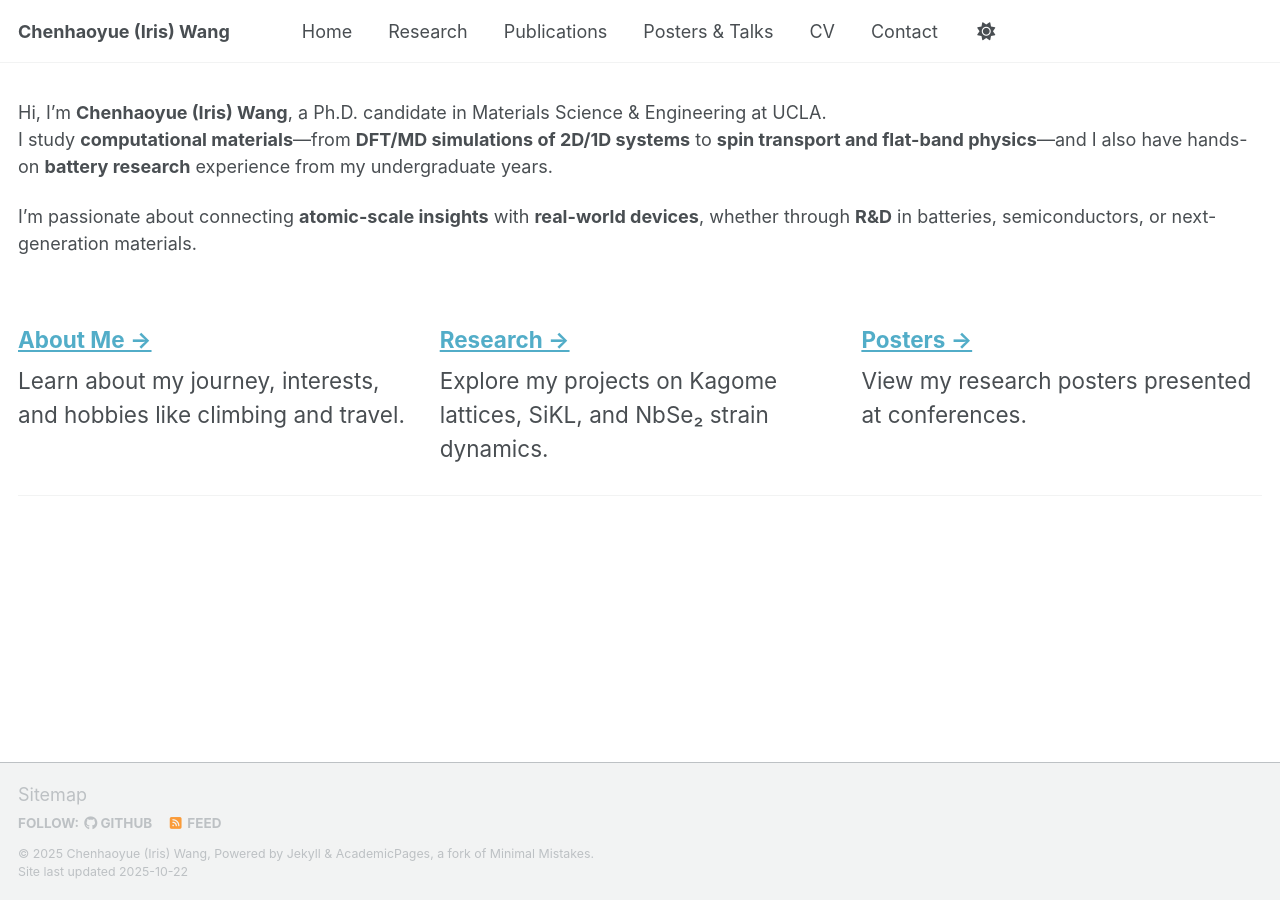
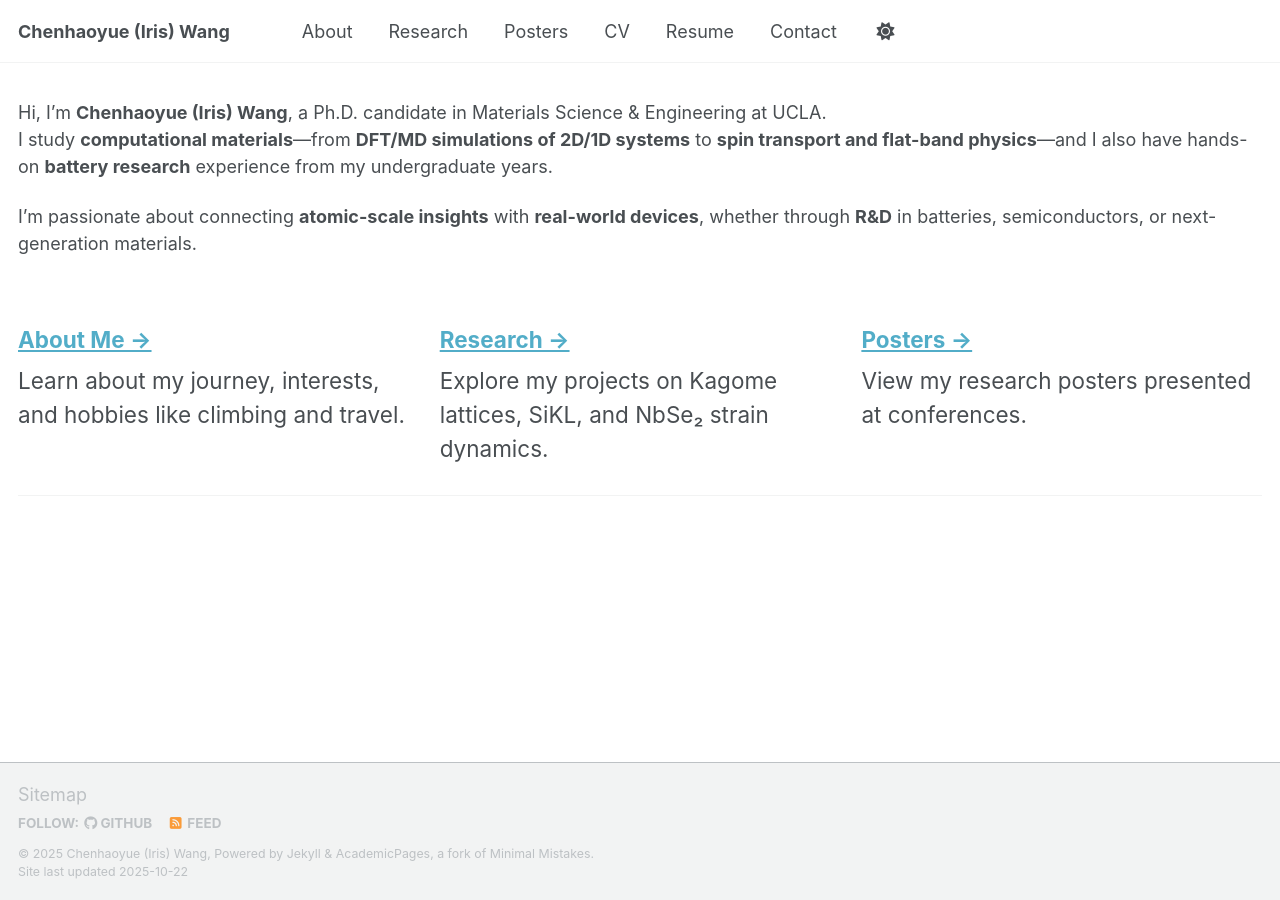
Before and after one commit to Iris-wang-233/Iris-Wang-233.github.io, a Jekyll site: the page built from _pages/index.md, in a window 1280 px wide. Built offline with Jekyll 4.4.1, drawn with Linux system fonts in a browser that asks for light colours; a script that is not in the unit is left out.

Commit message:
Update navigation.yml

```diff
--- a/_data/navigation.yml
+++ b/_data/navigation.yml
@@ -1,13 +1,15 @@
 main:
-  - title: "Home"
-    url: /
+  - title: "About"
+    url: /about/
   - title: "Research"
     url: /research/
-  - title: "Publications"
-    url: /publications/
-  - title: "Posters & Talks"
-    url: /talks/
+  - title: "Posters"
+    url: /posters/
   - title: "CV"
     url: /cv/
+  - title: "Resume"
+    url: /resume/
   - title: "Contact"
     url: /contact/
+#- title: "Gallery"
+#    url: /gallery/
```
